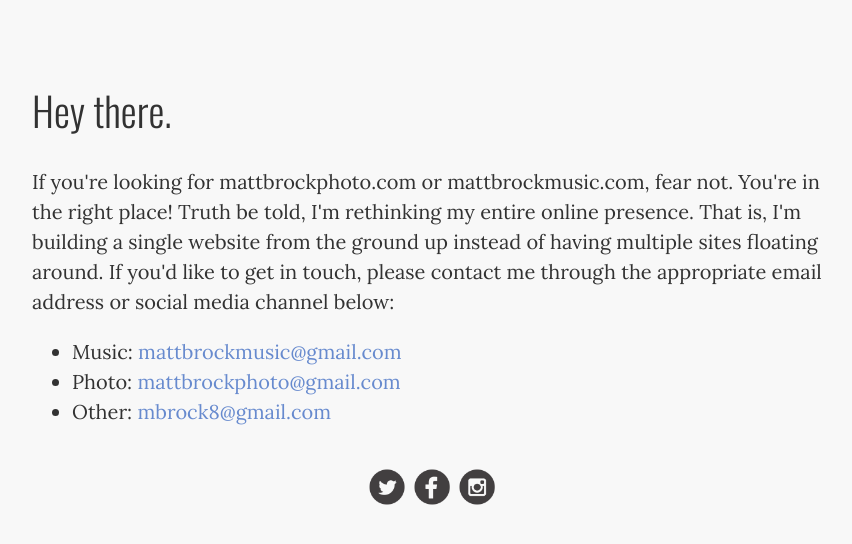
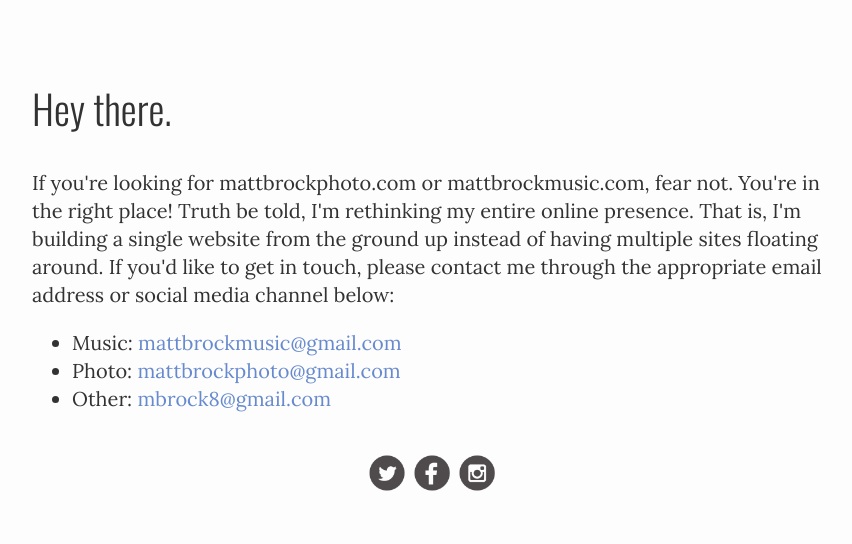
Before and after one commit to mattpbrock/mattpbrock.github.io, a Jekyll site: the page built from index.html, in a window 1280 px wide. Shown: the top 544 px of the page, without its empty margins (208-1060 px from the left). Built offline with Jekyll 4.4.1, drawn with Linux system fonts in a browser that asks for light colours.

Commit message:
add js dir and rework some styles..also rework scss structure

```diff
--- a/_includes/footer.html
+++ b/_includes/footer.html
@@ -1,13 +1,3 @@
 <footer>
-	<div class="wrapper">
-		<a class="social__link" href="http://twitter.com/{{ site.twitter_username }}">
-			<img class="social__icon" src="{{ site.baseurl }}/img/icon_twitter.png">
-		</a>
-		<a class="social__link" href="http://facebook.com/{{ site.facebookmusic_username }}">
-			<img class="social__icon" src="{{ site.baseurl }}/img/icon_facebook.png">
-		</a>
-		<a class="social__link" href="http://instagram.com/{{ site.instagram_username }}">
-			<img class="social__icon" src="{{ site.baseurl }}/img/icon_instagram.png">
-		</a>
-	</div>
+	{% include social.html %}
 </footer>
--- /dev/null
+++ b/_includes/social.html
@@ -0,0 +1,11 @@
+<div class="social__block">
+	<a class="social__link" href="http://twitter.com/{{ site.twitter_username }}">
+		<img class="social__icon" src="{{ site.baseurl }}/img/icon_twitter.png">
+	</a>
+	<a class="social__link" href="http://facebook.com/{{ site.facebookmusic_username }}">
+		<img class="social__icon" src="{{ site.baseurl }}/img/icon_facebook.png">
+	</a>
+	<a class="social__link" href="http://instagram.com/{{ site.instagram_username }}">
+		<img class="social__icon" src="{{ site.baseurl }}/img/icon_instagram.png">
+	</a>
+</div>
--- /dev/null
+++ b/_sass/_all.scss
@@ -0,0 +1,7 @@
+/* # Import All Partials
+================================================== */
+
+// have to prefix with underscores in Jekyll??
+@import
+	'_utilities/_all',
+	'_base/_all';
--- a/_sass/_base.scss
+++ /dev/null
@@ -1,47 +0,0 @@
-
-
-body {
-	font: 18px/1.5 "Lora", Georgia, serif;
-	background: rgba(37,37,37,.03);
-	color: #323232;
-}
-
-h1 {
-	font-family: "Oswald", "Helvetica", Arial, sans-serif;
-	font-size: 2em;
-	font-weight: 300;
-}
-
-a {
-	text-decoration: none;
-	color: #678ACE;
-}
-
-a:hover {
-	text-decoration: underline;
-}
-
-@media only screen and (min-width: 641px) {
-	body {
-		font-size: 20px;
-	}
-}
-
-.social {
-
-	&__link {
-		&:hover {
-			text-decoration: none;
-		}
-	}
-
-	&__icon {
-		width: 40px;
-		opacity: 0.85;
-
-		&:hover {
-			opacity: 1;
-		}
-	}
-
-}
--- /dev/null
+++ b/_sass/_base/_all.scss
@@ -0,0 +1,6 @@
+/* # Import Base Partials
+================================================== */
+
+@import
+	'base',
+	'layout';
--- /dev/null
+++ b/_sass/_base/_base.scss
@@ -0,0 +1,50 @@
+
+
+body {
+	background: $color-bg-base;
+	color: $color-text-base;
+	font-family: $font-stack-serif;
+	font-size: $font-size-base;
+	line-height: $font-line-height-base;
+	margin: 0;
+	padding: 0;
+
+	@include mq(mobile) {
+		font-size: $font-size-sm;
+	}
+}
+
+h1 {
+	font-family: $font-stack-sans-serif;
+	font-size: 2em;
+	font-weight: 300;
+}
+
+a {
+	text-decoration: none;
+	color: #678ACE;
+}
+
+a:hover {
+	text-decoration: underline;
+}
+
+.social {
+
+	&__link {
+		display: inline-block;
+		&:hover {
+			text-decoration: none;
+		}
+	}
+
+	&__icon {
+		width: 40px;
+		opacity: 0.8;
+
+		&:hover {
+			opacity: 1;
+		}
+	}
+
+}
--- /dev/null
+++ b/_sass/_base/_layout.scss
@@ -0,0 +1,24 @@
+
+
+.content {
+	max-width: 800px;
+	margin: 4em auto 0;
+	padding: 0 2em;
+
+	@include mq(mobile) {
+		margin-top: 3em;
+	}
+}
+
+section {
+	margin-bottom: 2em;
+}
+
+.social {
+
+	&__block {
+		margin: 2em auto;
+		padding: 0 2em;
+		text-align: center;
+	}
+}
--- a/_sass/_layout.scss
+++ /dev/null
@@ -1,19 +0,0 @@
-
-
-.content {
-	width: 92%;
-	margin: 3em 4% 0;
-}
-
-.wrapper {
-	margin: 2em auto;
-	text-align: center;
-}
-
-@media only screen and (min-width: 641px) {
-	.content {
-		width: 68%;
-		max-width: 800px;
-		margin: 4em auto 0;
-	}
-}
--- /dev/null
+++ b/_sass/_utilities/_all.scss
@@ -0,0 +1,6 @@
+/* # Import Utility Partials
+================================================== */
+
+@import
+	'variables',
+	'mixins';
--- /dev/null
+++ b/_sass/_utilities/_mixins.scss
@@ -0,0 +1,135 @@
+/* # Mixins
+================================================== */
+
+@mixin transition($args...) {
+  -webkit-transition: $args;
+  -moz-transition: $args;
+  -ms-transition: $args;
+  -o-transition: $args;
+  transition: $args;
+}
+
+@mixin transform($args...) {
+  -webkit-transform: $args;
+  -moz-transform: $args;
+  -ms-transform: $args;
+  -o-transform: $args;
+  transform: $args;
+}
+
+@mixin animation($args...) {
+  -webkit-animation: $args;
+  -moz-animation: $args;
+  -ms-animation: $args;
+  -o-animation: $args;
+  animation: $args;
+}
+
+
+
+// BEM selectors
+
+@mixin e($element) {
+	&__#{$element} {
+		@content;
+	}
+}
+@mixin m($modifier) {
+	&--#{$modifier} {
+		@content;
+	}
+}
+
+// Media queries
+
+@mixin mq($break) {
+	@if $break == "small" {
+		@media (max-width: $brkpoint-small) {
+			@content;
+		}
+	}
+	@else if $break == "mobile" {
+		@media (max-width: $brkpoint-mobile) {
+			@content;
+		}
+	}
+	@else if $break == "tablet" {
+		@media (max-width: $brkpoint-tablet) {
+			@content;
+		}
+	}
+	@else if $break == "laptop" {
+		@media (max-width: $brkpoint-laptop) {
+			@content;
+		}
+	}
+	@else if $break == "desktop" {
+		@media (max-width: $brkpoint-desktop) {
+			@content;
+		}
+	}
+	@else {
+		@warn "Whoops! No value could be retrieved for '#{$break}'.";
+	}
+}
+
+// Background colors
+
+@mixin bg-colors($map) {
+	@each $theme, $color in $map {
+	/*
+		&--#{$theme} {
+			background-color: $color;
+		}
+	*/
+	}
+}
+
+// Image replace
+
+@mixin img-replace($img, $w, $h, $disp: block) {
+	background-image: url('#{$path--rel}/#{$img}');
+	background-repeat: no-repeat;
+	width: $w;
+	height: $h;
+	display: $disp;
+}
+
+// Adjacent sibling margins
+
+@mixin doubly($margin: 1em) {
+	& + & {
+		margin-left: $margin;
+		@content;
+	}
+}
+
+// Pseudo element shapes
+@mixin p-el($el, $el-w: null, $el-h: null) {
+
+	@if $el == "before" or $el == "after" {
+		&:#{$el} {
+			@extend %pseudos;
+			width: $el-w;
+			height: $el-h;
+			@content;
+		}
+	} @else {
+		@warn "'#{$el}' is not a valid psedo element.";
+	}
+}
+
+
+// Grid columns
+
+@mixin g-columns {
+	@for $i from 1 through $g-col-count {
+
+		$context: g-context($g-col-width, $g-col-count, $g-gutter-width) !global;
+		$target: ($g-col-width * $i) + ($g-gutter-width * ($i - 1));
+
+		&--#{$i} {
+			width: percentage($target / $context);
+		}
+	}
+}
--- /dev/null
+++ b/_sass/_utilities/_variables.scss
@@ -0,0 +1,20 @@
+/* # Variables
+================================================== */
+
+$white: #fdfdfd;
+$grey-dark: #323232;
+
+$color-bg-base: $white;
+$color-text-base: $grey-dark;
+
+$font-size-sm: 18px;
+$font-size-base: 20px;
+$font-line-height-base: 1.4;
+$font-stack-serif: "Lora", Georgia, serif;
+$font-stack-sans-serif: "Oswald", "Helvetica", Arial, sans-serif;
+
+// breakpoints
+$brkpoint-small: 400px;
+$brkpoint-mobile: 568px;
+$brkpoint-tablet: 768px;
+$brkpoint-desktop: 1200px;
--- a/css/main.scss
+++ b/css/main.scss
@@ -2,5 +2,4 @@
 # Only the main Sass file needs front matter (the dashes are enough)
 ---
 
-@import 'base',
-				'layout';
+@import 'all';
--- a/index.html
+++ b/index.html
@@ -4,7 +4,7 @@
 ---
 
 <div class="content">
-
+	<section class="full">
 		<h1>Hey there.</h1>
 		<p>If you're looking for mattbrockphoto.com or mattbrockmusic.com, fear not. You're in the right place! Truth be told, I'm rethinking my entire online presence. That is, I'm building a single website from the ground up instead of having multiple sites floating around. If you'd like to get in touch, please contact me through the appropriate email address or social media channel below:</p>
 		<ul>
@@ -12,7 +12,7 @@
 			<li>Photo: <a href="mailto:mattbrockphoto@gmail.com">mattbrockphoto@gmail.com</a></li>
 			<li>Other: <a href="mailto:{{ site.email }}">{{ site.email }}</a></li>
 		</ul>
-
+	</section>
 </div>
 
 {{ include footer.html }}
--- /dev/null
+++ b/js/site.js
@@ -0,0 +1 @@
+// testing
```
Lines whose indentation alone changed are shown as unchanged.
